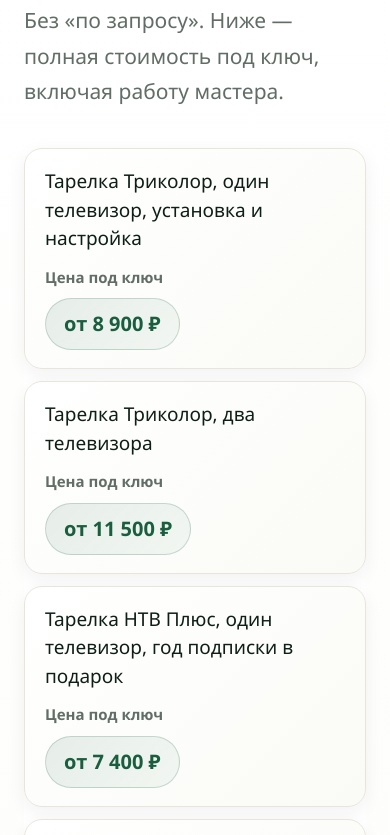
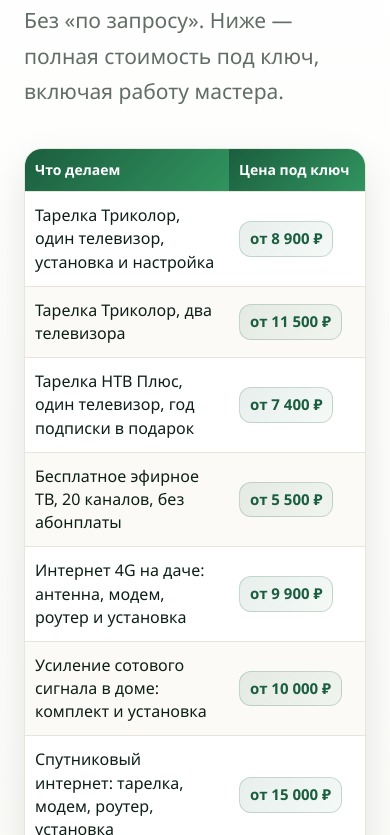
Before and after one commit to spbsputnik/tv, a plain HTML site: page index.html in a window 390 px wide. Shown: the part 4981-5816 px from the top of the page. Drawn offline with Linux system fonts and the light colour scheme.

Commit message:
Прайс на телефоне: таблица сохранена, ужата по ширине без скролла

```diff
--- a/index.html
+++ b/index.html
@@ -313,26 +313,16 @@
     header.compact .phone{flex-direction:row;justify-content:center;gap:10px;min-height:54px;padding:8px 16px}
     header.compact .phone strong{font-size:20px}
   }
-  /* Прайс на телефоне: карточки вместо горизонтального скролла */
+  /* Прайс на телефоне: таблица остаётся, но умещается по ширине */
   @media (max-width:640px){
-    .table-wrap{background:none;border:0;box-shadow:none;border-radius:0;overflow:visible}
+    .table-wrap{border-radius:18px}
     .table-scroll{overflow-x:visible}
-    .price-table,.price-table tbody,.price-table tr,.price-table td{display:block;width:auto}
-    .price-table thead{display:none}
-    .price-table tr{
-      background:linear-gradient(135deg,#FFFFFF,#FAFAF6);
-      border:1px solid var(--line);border-radius:18px;
-      padding:18px 20px;margin-bottom:12px;box-shadow:var(--sh-sm);
-    }
-    .price-table tbody tr:nth-child(even){background:linear-gradient(135deg,#FFFFFF,#FAFAF6)}
-    .price-table tbody tr:hover{background:linear-gradient(135deg,#FFFFFF,#FAFAF6)}
-    .price-table td{padding:0;border:0}
-    .price-table td:first-child{font-size:19px;line-height:1.5;margin-bottom:12px}
-    .price-table td:last-child::before{
-      content:"Цена под ключ";display:block;
-      font-size:15px;font-weight:700;color:var(--muted);margin-bottom:8px;
-    }
-    .pill{white-space:normal;font-size:20px}
+    .price-table{font-size:16px;line-height:1.45;table-layout:fixed;width:100%}
+    .price-table th{padding:12px 10px;font-size:14px;line-height:1.3}
+    .price-table td{padding:12px 10px;vertical-align:middle;overflow-wrap:anywhere}
+    .price-table th:first-child,.price-table td:first-child{width:60%}
+    .price-table th:last-child,.price-table td:last-child{width:40%}
+    .pill{font-size:15px;line-height:1.3;padding:7px 10px;border-radius:12px;white-space:normal}
   }
 </style>
 </head>
```
